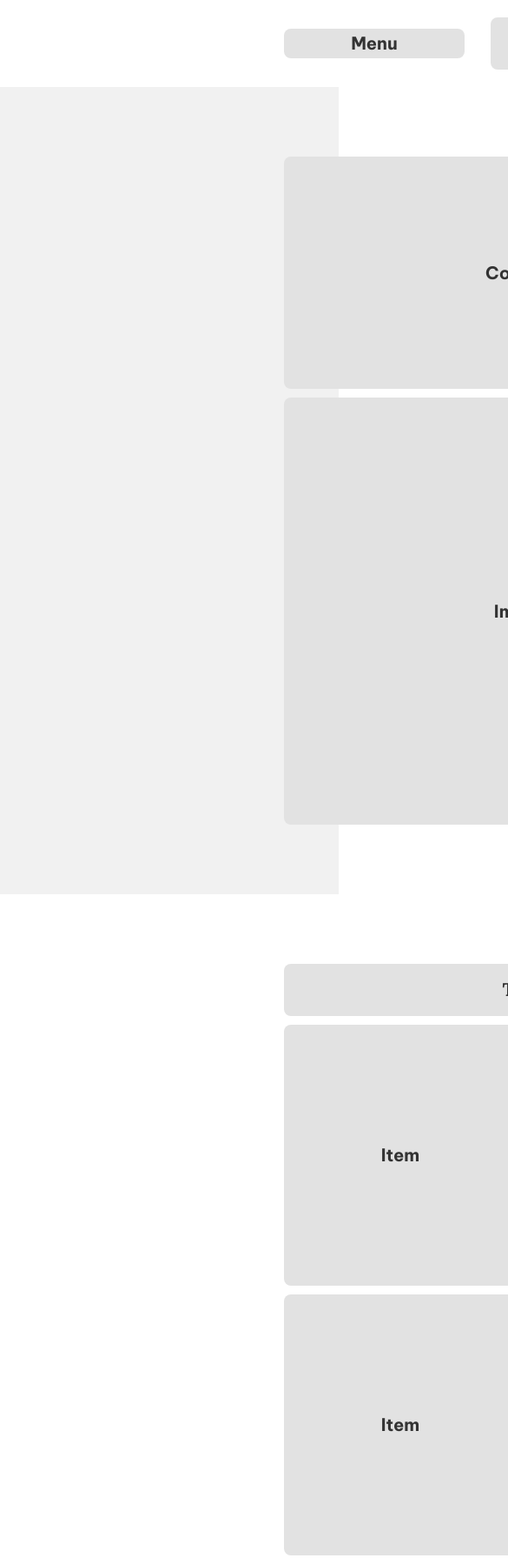
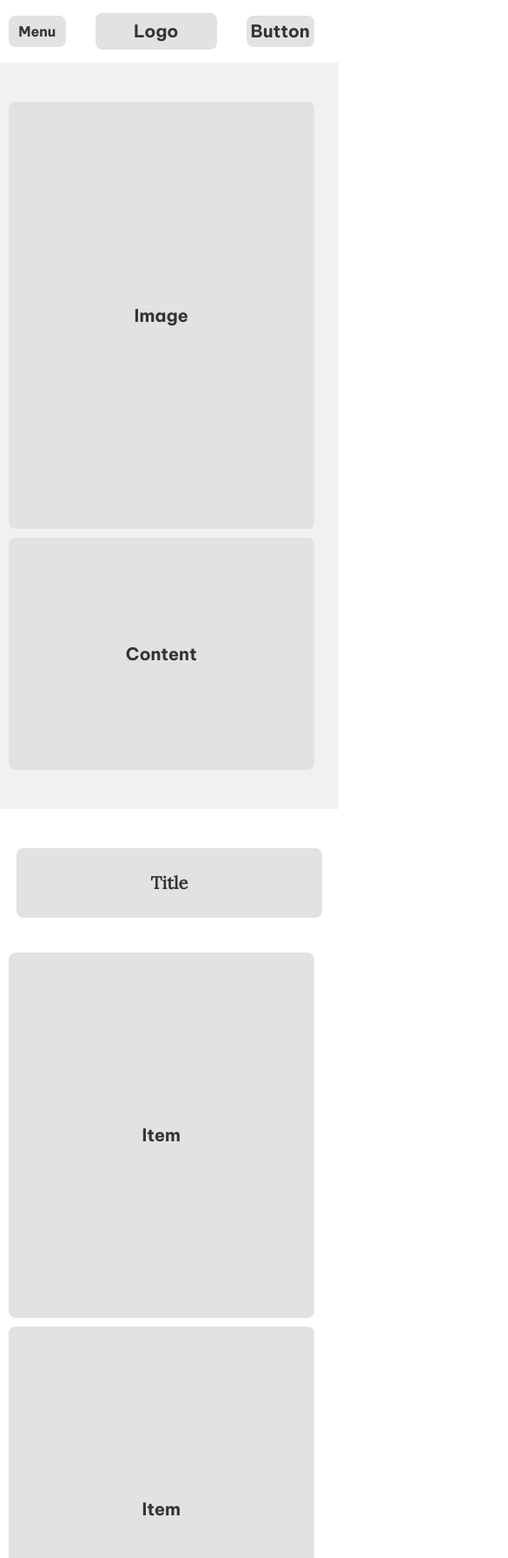
Before and after one commit to khabaoanhsteam-bit/deadline3-uside, a plain HTML site: page index.html in a window 390 px wide. Shown: the top 1791 px of the page at 87% size, 585 px wide, since content can reach past the window. Drawn offline with Linux system fonts and the light colour scheme.

Commit message:
Update style-mobile.css

```diff
--- a/style-mobile.css
+++ b/style-mobile.css
@@ -1,119 +1,124 @@
-@media only screen and (max-width: 758px) {
-
-    html {
-        font-size: 20px;
-        font-family: "Be Vietnam Pro", sans-serif;
-        font-weight: 700;
-        color: #333333;
+@media (max-width: 751px) {
+    .container {
+        width: 95%;
+        max-width: 546px;
+        margin: 0 auto;
+        padding: 0;
     }
 
-    header .inner-section {
+    .header {
+        padding: 15px 0;
+    }
+    .header .inner-section {
         display: flex;
         flex-direction: row;
         justify-content: space-between;
-        align-items: center;
         width: 95%;
         max-width: 546px;
-        margin: 0 auto;
     }
-
-    .logo {
+    .header .menu {
+        width: 66px;
+        height: 36px;
+        order: 1;
+        flex: none;
+        font-size: 16px;
+    }
+    .header .logo {
         width: 140px;
         height: 42px;
         order: 2;
     }
-
-    .menu {
-        width: 66px;
-        height: 36px;
-        order: 1;
-    }
-
-    .button {
+    .header .button {
         width: 78px;
         height: 36px;
         order: 3;
+        padding: 0;
     }
 
+    .section-1 {
+        padding: 45px 0;
+    }
     .section-1 .inner-section {
         display: flex;
-        flex-direction: row;
         flex-wrap: wrap;
-        justify-content: space-between;
+        justify-content: center;
+        row-gap: 10px;
         width: 95%;
         max-width: 546px;
-        margin: 0 auto;
-        row-gap: 10px;
     }
-
     .section-1 .content {
         width: 546px;
+        max-width: 100%;
         height: 267px;
+        order: 1;
     }
-
     .section-1 .image {
         width: 546px;
+        max-width: 100%;
         height: 491px;
     }
 
     .title {
+        display: flex;
+        flex-wrap: wrap;
+        justify-content: center;
+        row-gap: 10px;
         width: 95%;
         max-width: 546px;
-        height: 60px;
-        margin: 0 auto 10px;
     }
 
+    .section-2 {
+        padding: 45px 0;
+    }
     .section-2 .inner-section {
         display: flex;
         flex-wrap: wrap;
-        justify-content: space-between;
+        justify-content: center;
         row-gap: 10px;
         width: 95%;
         max-width: 546px;
-        margin: 0 auto;
+    }
+    .section-2 .item {
+        width: 546px;
+        max-width: 100%;
+        height: 420px;
     }
 
-    .section-2 .item {
-        width: calc((100% - 10px) / 2);
-        max-width: calc((100% - 10px) / 2);
+    .section-3 {
+        padding: 45px 0;
+    }
+    .section-3 .inner-section {
+        display: flex;
+        flex-wrap: wrap;
+        justify-content: center;
+        gap: 10px;
+        width: 95%;
+        max-width: 546px;
+    }
+    .section-3 .item {
+        flex: 1 1 calc(50% - 10px);
+        max-width: calc(50% - 10px);
         height: 300px;
     }
 
-    .section-3 .inner-section,
+    .section-4 {
+        padding: 45px 0;
+    }
     .section-4 .inner-section {
         display: flex;
         flex-wrap: wrap;
-        justify-content: space-between;
+        justify-content: center;
         gap: 10px;
         width: 95%;
         max-width: 546px;
-        margin: 0 auto;
     }
-
-    .section-3 .item,
     .section-4 .item {
         flex: 1 1 calc(50% - 10px);
         max-width: calc(50% - 10px);
         height: 300px;
     }
 
-    footer.footer {
+    .footer {
         height: 72px;
-        display: flex;
-        align-items: center;
-        justify-content: center;
-    }
-
-    .box {
-        display: flex;
-        align-items: center;
-        justify-content: center;
-        text-align: center;
-        box-sizing: border-box;
-    }
-
-    img {
-        max-width: 100%;
-        height: auto;
     }
 }
```
